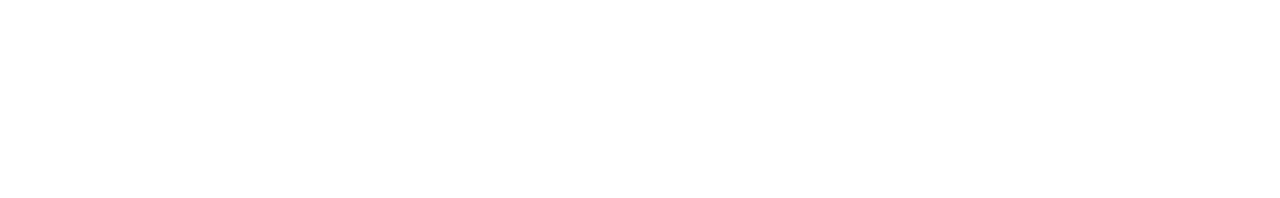
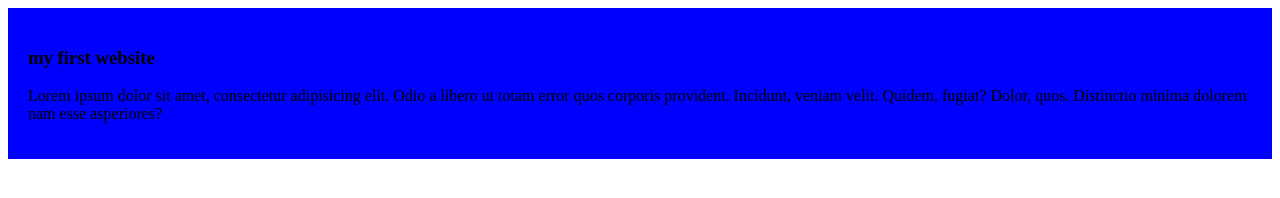
Before and after one commit to nusratjerinnn/first-git-repo, a plain HTML site: page index.html in a window 1280 px wide. Drawn offline with Linux system fonts and the light colour scheme.

Commit message:
added the first blog

```diff
--- a/index.html
+++ b/index.html
@@ -4,8 +4,17 @@
     <meta charset="UTF-8">
     <meta name="viewport" content="width=device-width, initial-scale=1.0">
     <title>first git repo</title>
+    <link rel="stylesheet" href="styles/blog.css">
 </head>
 <body>
+    <div>
+        <h3>my first website</h3>
+    <p>Lorem ipsum dolor sit amet, consectetur adipisicing elit.
+         Odio a libero ut totam error quos corporis provident.
+         Incidunt, veniam velit. Quidem, fugiat?
+         Dolor, quos. Distinctio minima dolorem nam esse asperiores?
+    </p>
+    </div>
 
 </body>
 </html>
--- /dev/null
+++ b/styles/blog.css
@@ -0,0 +1,4 @@
+div{
+    background-color: blue;
+    padding: 20px;
+}
```
